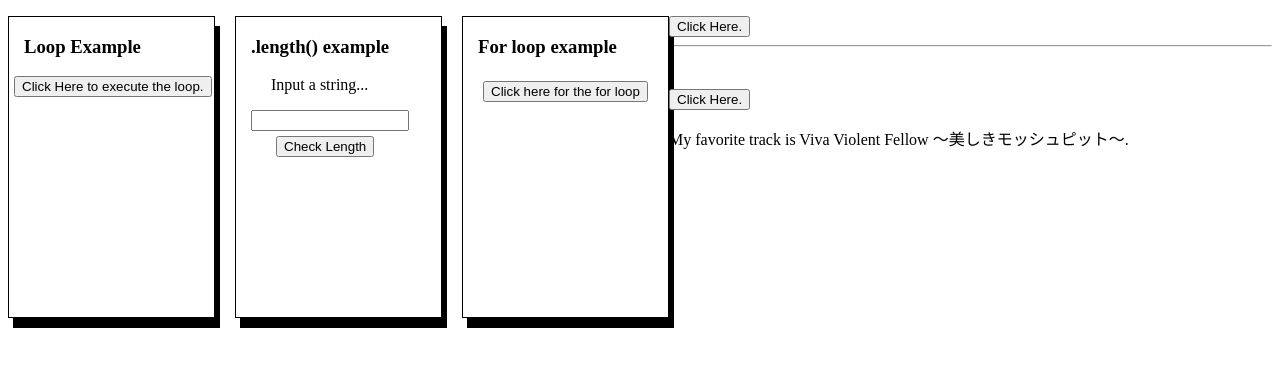
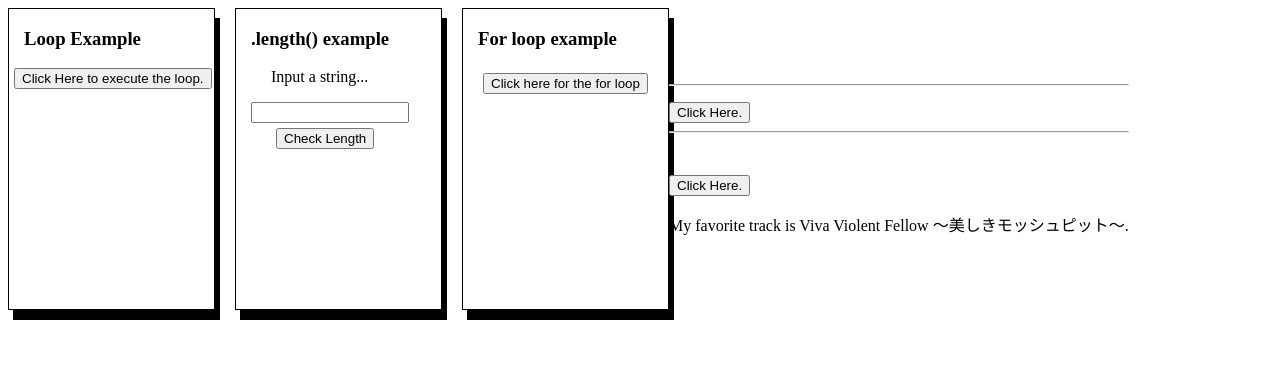
Before and after one commit to mattsingleton2/TTA_Javascript, a plain HTML site: page Basic JavaScript Projects/Project10_loops_arrays/index.html in a window 1280 px wide. Drawn offline with Linux system fonts and the light colour scheme.

Commit message:
Adjustments post-merge.

```diff
--- a/Basic JavaScript Projects/Project10_loops_arrays/index.html
+++ b/Basic JavaScript Projects/Project10_loops_arrays/index.html
@@ -28,6 +28,9 @@
             loop</button>
         <p id="List" style="margin-left: 15px;"></p>
     </div>
+    <br>
+    <div style="float: left; margin-top: 50px;">
+        <hr>
         <p id="Array"></p>
             <button onclick="array_Function()">Click Here.</button>
         <hr>
@@ -35,6 +38,7 @@
         <p id="Constant"></p>
             <button onclick="constant_Function()">Click Here.</button>
         <p id="favoriteTrack"></p>
+    </div>
 </body>
 <script src="./JS/main.js"></script>
 </html>
```
Lines whose indentation alone changed are shown as unchanged.
